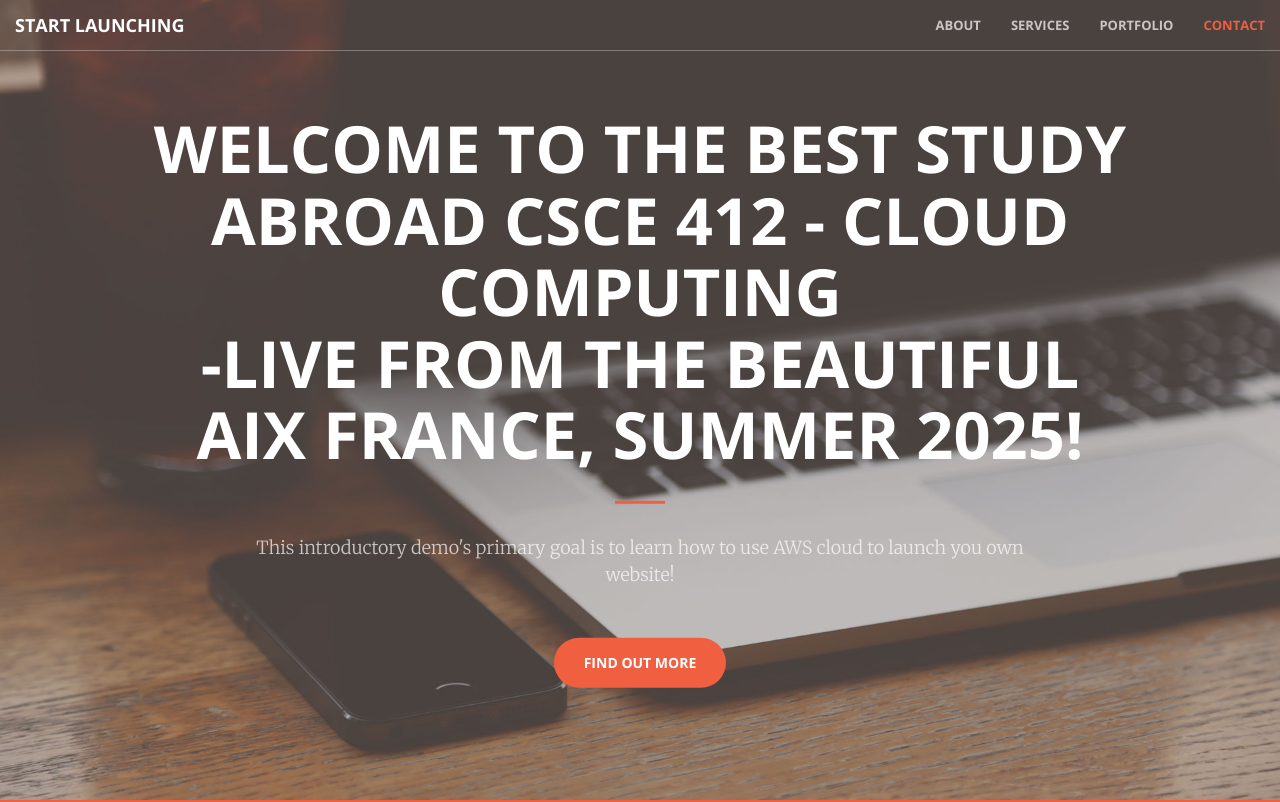
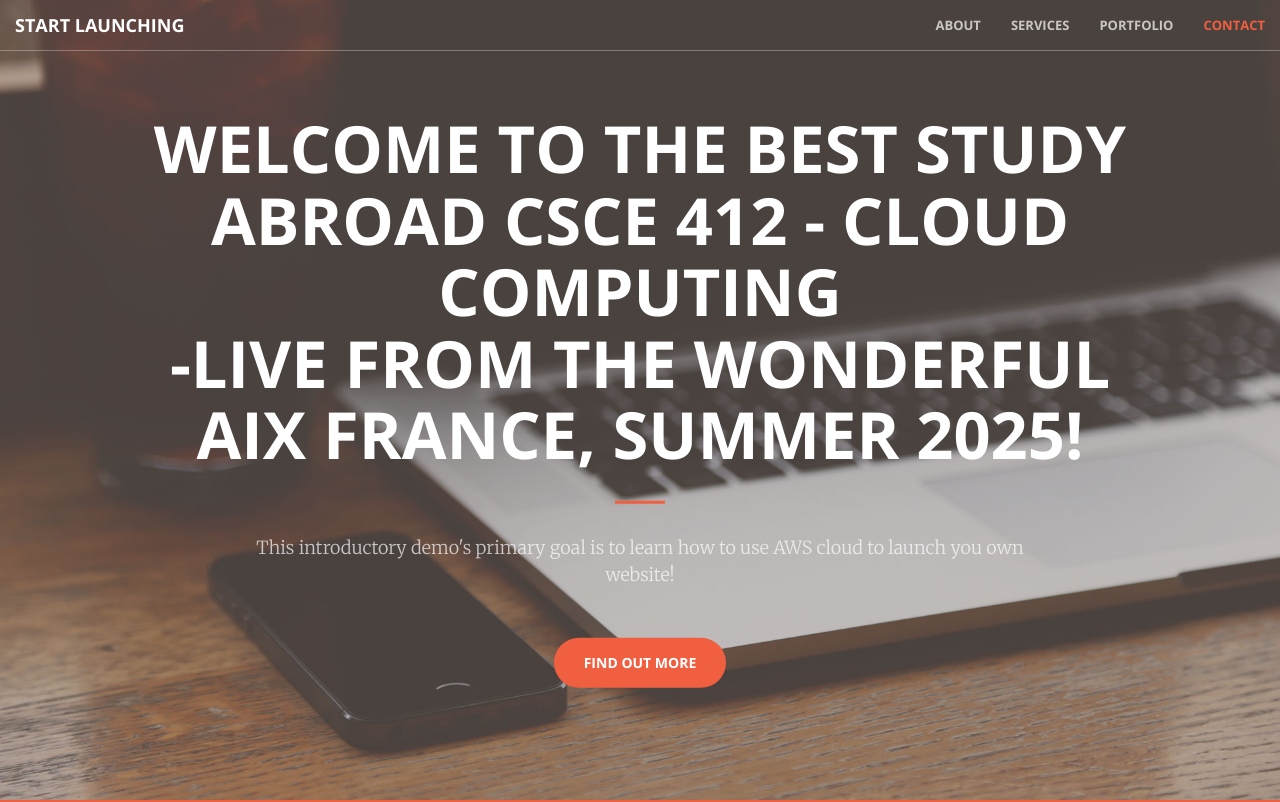
Before and after one commit to rslight/csce412roblight.us, a plain HTML site: page index.html in a window 1280 px wide. Shown: the top 802 px of the page. Drawn offline with nearby package versions, Linux system fonts and the light colour scheme.

Commit message:
wonderful

```diff
--- a/index.html
+++ b/index.html
@@ -75,7 +75,7 @@
         <div class="header-content">
             <div class="header-content-inner">
                 <h1>WELCOME TO the best Study Abroad CSCE 412 - Cloud Computing</h1>
-                <h1>-Live from the beautiful Aix France, Summer 2025!</h1>
+                <h1>-Live from the wonderful Aix France, Summer 2025!</h1>
                 <hr>
                 <p>This introductory demo's primary goal is to learn how to use AWS cloud to launch you own website!</p>
                 <a href="#about" class="btn btn-primary btn-xl page-scroll">Find Out More</a>
```
